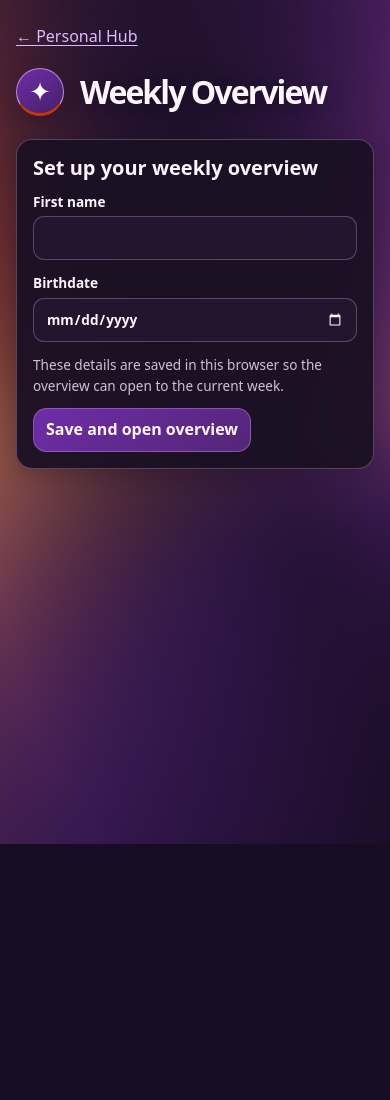
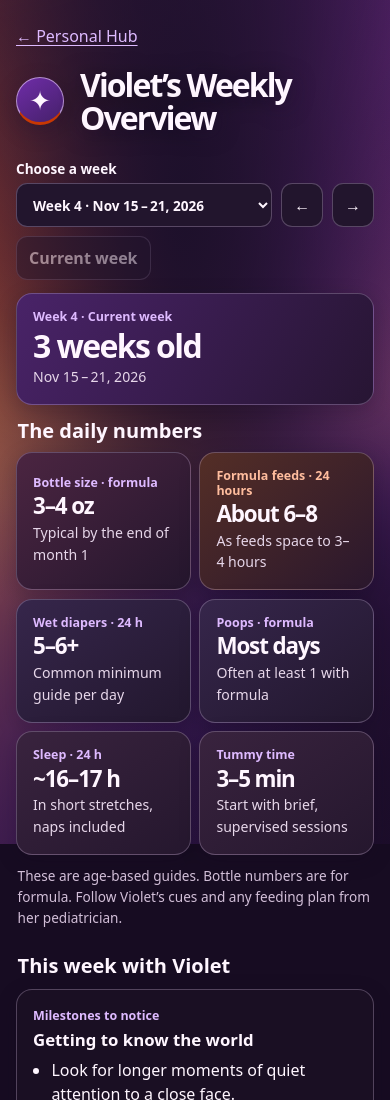
Before and after one commit to toddgack/personal-hub, a plain HTML site: page public/weekly.html in a window 390 px wide. Shown: the top 1100 px of the page. Before the commit the page ends 844 px from the top, so only its background shows below. Drawn offline with Linux system fonts and the light colour scheme.

Commit message:
Make Violet's overview mobile-first and add daily care guides

```diff
--- a/public/weekly.html
+++ b/public/weekly.html
@@ -4,7 +4,7 @@
   <meta charset="utf-8">
   <meta name="viewport" content="width=device-width, initial-scale=1">
   <meta name="theme-color" content="#170c22">
-  <title>Weekly Overview · Personal Hub</title>
+  <title>Violet’s Weekly Overview · Personal Hub</title>
   <link rel="stylesheet" href="/app-theme.css">
   <style>
     :root { color-scheme: dark; --ink: #fff6ff; --muted: #d2bfd8; --lavender: #debaff; --peach: #ffbd9e; --line: #e2c9f147; }
@@ -30,19 +30,22 @@
     button:disabled { opacity: .48; cursor: default; }
     :focus-visible { outline: 2px solid var(--lavender); outline-offset: 3px; }
     label { display: grid; gap: .28rem; font-weight: 650; font-size: .85rem; }
-    .cards { display: grid; grid-template-columns: 1.15fr 1fr 1fr; gap: .75rem; }
-    .weekly-page .stat { min-height: 9.6rem; display: flex; flex-direction: column; justify-content: center; gap: .2rem; }
+    .cards { display: grid; grid-template-columns: repeat(2, minmax(0, 1fr)); gap: .55rem; }
+    .cards .age-card { grid-column: 1 / -1; }
+    .weekly-page .stat { display: flex; flex-direction: column; justify-content: center; gap: .2rem; }
     .weekly-page .age-card { background: linear-gradient(120deg, #492368, #271533); }
     .weekly-page .size-card { background: linear-gradient(140deg, #4b2541, #24162d); }
     .weekly-page .count-card { background: linear-gradient(140deg, #542e26, #2a172d); }
     .eyebrow { color: var(--lavender); font-size: .78rem; font-weight: 750; }
     .count-card .eyebrow, .fact .eyebrow { color: var(--peach); }
-    .stat strong { font-size: clamp(1.6rem, 4vw, 2.65rem); line-height: 1.12; letter-spacing: -.06em; }
+    .stat strong { font-size: clamp(1.4rem, 4.5vw, 2.3rem); line-height: 1.1; letter-spacing: -.05em; }
+    .age-card strong { font-size: clamp(2rem, 7vw, 3.1rem); }
+    .week-controls select { max-width: 100%; }
     .stat .sub { font-size: .88rem; color: #e7d7ea; }
     .feeding-note { margin: .65rem .1rem 0; }
     .story { margin-top: 1.6rem; }
     .story > h2 { margin: 0 0 .65rem .1rem; }
-    .story-grid { display: grid; grid-template-columns: 1.1fr 1fr; gap: .75rem; }
+    .story-grid { display: grid; grid-template-columns: 1fr; gap: .65rem; }
     .story h3 { margin: .28rem 0 .45rem; }
     .story p + p { margin-top: .35rem; }
     .story ul { padding-left: 1.15rem; }
@@ -51,22 +54,21 @@
     .weekly-page .fact { background: linear-gradient(130deg, #44243a, #25172f); }
     .sources { margin-top: 1.25rem; font-size: .85rem; }
     details summary { cursor: pointer; font-weight: 650; }
-    .sources p, #settings form { margin-top: .65rem; }
+    .sources p, .care details p { margin-top: .6rem; }
     .sources ul { padding-left: 1.12rem; margin-top: .4rem; }
-    #settings { max-width: 33rem; }
-    #settings form { display: grid; gap: .75rem; }
-    #settings form p { margin: 0; }
-    .settings-action { margin-top: .8rem; }
-    #profile-error { color: var(--peach); }
-    #profile-error:empty { display: none; }
-    @media (max-width: 650px) {
-      .cards { grid-template-columns: 1fr 1fr; gap: .6rem; }
-      .cards .age-card { grid-column: 1 / -1; min-height: auto; }
-      .weekly-page .stat { min-height: 7.7rem; }
-      .story-grid { grid-template-columns: 1fr; gap: .6rem; }
-      .story-stack { gap: .6rem; }
+    .care { margin-top: 1.4rem; }
+    .care > h2 { margin: 0 0 .65rem .1rem; }
+    .care details + details { margin-top: .45rem; }
+    .care details { padding: .8rem .9rem; }
+    .care summary { min-height: 1.45rem; }
+    .weekly-page details.callout { border-inline-start: 3px solid var(--orange); }
+    .section-label { grid-column: 1 / -1; margin: .3rem .1rem 0; }
+    .weekly-page .diaper-card { background: linear-gradient(145deg, #36264b, #22172e); }
+    .weekly-page .rest-card { background: linear-gradient(145deg, #39233e, #25172e); }
+    @media (min-width: 700px) {
+      .cards { grid-template-columns: repeat(3, minmax(0, 1fr)); }
+      .story-grid { grid-template-columns: 1.1fr 1fr; }
     }
-    @media (max-width: 380px) { .week-controls button { flex: 1 1 auto; } }
   </style>
 </head>
 <body class="hub-app weekly-page">
@@ -75,21 +77,10 @@
     <a href="/">← Personal Hub</a>
     <header>
       <span class="mark" aria-hidden="true">✦</span>
-      <h1 id="title">Weekly Overview</h1>
+      <h1>Violet’s Weekly Overview</h1>
     </header>
 
-    <section class="panel" id="settings" aria-labelledby="settings-title" hidden>
-      <h2 id="settings-title">Set up your weekly overview</h2>
-      <form id="profile-form">
-        <label>First name <input type="text" id="name" maxlength="30" required></label>
-        <label>Birthdate <input type="date" id="birthday" min="1900-01-01" required></label>
-        <p class="muted small">These details are saved in this browser so the overview can open to the current week.</p>
-        <p role="alert" id="profile-error"></p>
-        <div><button class="primary" type="submit">Save and open overview</button> <button type="button" id="cancel" hidden>Cancel</button></div>
-      </form>
-    </section>
-
-    <div id="dashboard" hidden>
+    <div id="dashboard">
       <div class="week-controls" aria-label="Week navigation">
         <label>Choose a week <select id="week"></select></label>
         <button type="button" id="previous" aria-label="Previous week">←</button>
@@ -103,6 +94,7 @@
           <strong id="age"></strong>
           <p class="sub" id="dates"></p>
         </section>
+        <h2 class="section-label">The daily numbers</h2>
         <section class="panel stat size-card">
           <h2 class="eyebrow">Bottle size · formula</h2>
           <strong id="size"></strong>
@@ -113,11 +105,31 @@
           <strong id="count"></strong>
           <p class="sub" id="count-note"></p>
         </section>
+        <section class="panel stat diaper-card">
+          <h2 class="eyebrow">Wet diapers · 24 h</h2>
+          <strong id="wet"></strong>
+          <p class="sub" id="wet-note"></p>
+        </section>
+        <section class="panel stat diaper-card">
+          <h2 class="eyebrow">Poops · formula</h2>
+          <strong id="poop"></strong>
+          <p class="sub" id="poop-note"></p>
+        </section>
+        <section class="panel stat rest-card">
+          <h2 class="eyebrow">Sleep · 24 h</h2>
+          <strong id="sleep"></strong>
+          <p class="sub" id="sleep-note"></p>
+        </section>
+        <section class="panel stat rest-card">
+          <h2 class="eyebrow">Tummy time</h2>
+          <strong id="tummy"></strong>
+          <p class="sub" id="tummy-note"></p>
+        </section>
       </div>
-      <p class="muted small feeding-note">General formula guides. Follow hunger and fullness cues and any feeding plan from your pediatrician.</p>
+      <p class="muted small feeding-note">These are age-based guides. Bottle numbers are for formula. Follow Violet’s cues and any feeding plan from her pediatrician.</p>
 
       <section class="story" aria-labelledby="story-title">
-        <h2 id="story-title">This week</h2>
+        <h2 id="story-title">This week with Violet</h2>
         <div class="story-grid">
           <section class="panel">
             <p class="eyebrow">Milestones to notice</p>
@@ -140,6 +152,30 @@
         </div>
       </section>
 
+      <section class="care" aria-labelledby="care-title">
+        <h2 id="care-title">Worth knowing</h2>
+        <details class="panel">
+          <summary>Feeding cues and growth</summary>
+          <p id="feeding-cues"></p>
+          <p id="growth"></p>
+        </details>
+        <details class="panel">
+          <summary>What a diaper can tell you</summary>
+          <p id="diaper-detail"></p>
+          <p id="stool-detail"></p>
+        </details>
+        <details class="panel">
+          <summary>Sleep and play</summary>
+          <p>For sleep, place her on her back on a firm, flat surface with an empty sleep space. Tummy time is for awake, supervised play.</p>
+          <p id="play-detail"></p>
+        </details>
+        <details class="panel callout" id="callout" open>
+          <summary>When to call the pediatrician</summary>
+          <p id="fever"></p>
+          <p>Call about poor feeding, fewer wet diapers than usual, or a stool that’s bloody, white or clay-colored, or black and tarry after the newborn transition.</p>
+        </details>
+      </section>
+
       <details class="panel sources">
         <summary>Sources and age ranges</summary>
         <p id="feeding-source-note"></p>
@@ -149,15 +185,19 @@
           <li><a href="https://www.healthychildren.org/English/tips-tools/symptom-checker/IFrame/Pages/SymptomViewer.aspx?symptom=Bottle-Feeding%20%28Formula%29%20Questions">AAP bottle size examples by age</a></li>
           <li><a href="https://www.cdc.gov/infant-toddler-nutrition/mealtime/signs-your-child-is-hungry-or-full.html">CDC hunger and fullness cues</a></li>
           <li><a href="https://www.healthychildren.org/English/ages-stages/baby/Pages/How-Your-Newborn-Behaves.aspx">AAP newborn senses and behavior</a></li>
+          <li><a href="https://www.healthychildren.org/English/ages-stages/baby/feeding-nutrition/Pages/how-often-and-how-much-should-your-baby-eat.aspx">AAP diaper and feeding patterns</a></li>
+          <li><a href="https://www.healthychildren.org/English/ages-stages/baby/diapers-clothing/Pages/Infant-Constipation.aspx">AAP infant stool frequency</a> · <a href="https://www.healthychildren.org/English/ages-stages/baby/diapers-clothing/Pages/Diarrhea-in-Babies.aspx">stool color and texture</a></li>
+          <li><a href="https://www.healthychildren.org/English/ages-stages/baby/sleep/Pages/Getting-Your-Baby-to-Sleep.aspx">AAP newborn sleep</a> · <a href="https://aasm.org/resources/pdf/pressroom/pediatric-sleep-duration-consensus.pdf">AASM sleep by age</a></li>
+          <li><a href="https://www.healthychildren.org/English/ages-stages/baby/sleep/Pages/Back-to-Sleep-Tummy-to-Play.aspx">AAP safe sleep and tummy time</a></li>
+          <li><a href="https://www.healthychildren.org/English/ages-stages/baby/pages/First-Month-Physical-Appearance-and-Growth.aspx">AAP first-month growth</a> · <a href="https://www.healthychildren.org/English/health-issues/conditions/fever/Pages/fever-and-your-baby.aspx">AAP fever guidance</a></li>
           <li><a id="development-source" href="https://www.cdc.gov/act-early/milestones/">Development and activity source</a></li>
         </ul>
       </details>
-      <button class="settings-action" type="button" id="edit">Edit baby details</button>
     </div>
     <noscript>This overview uses JavaScript to calculate the current week.</noscript>
   </main>
   <script>
-    const storageKey = 'personal-hub.weekly-overview.v1';
+    const birthDate = '2026-10-25';
     const dayMs = 86400000;
     const arizona = new Intl.DateTimeFormat('en-US', {
       timeZone: 'America/Phoenix', year: 'numeric', month: '2-digit', day: '2-digit'
@@ -265,20 +305,14 @@
       }
     ];
 
-    let profile;
     let selectedWeek;
     let followsToday = true;
     let lastDay;
+    let lastSafetyWeek;
 
     function dayInArizona(date = new Date()) {
       const parts = Object.fromEntries(arizona.formatToParts(date).map(({type,value}) => [type,value]));
       return Date.UTC(Number(parts.year), Number(parts.month) - 1, Number(parts.day)) / dayMs;
-    }
-
-    function parseBirthday(value) {
-      if (typeof value !== 'string' || !/^\d{4}-\d{2}-\d{2}$/.test(value) || value < '1900-01-01') return null;
-      const parsed = Date.parse(value + 'T00:00:00Z');
-      return Number.isFinite(parsed) && new Date(parsed).toISOString().slice(0,10) === value ? parsed / dayMs : null;
     }
 
     function sunday(day) { return day - new Date(day * dayMs).getUTCDay(); }
@@ -303,6 +337,26 @@
       return ['Varies', 'Formula intake shifts as solids grow', 'Varies', 'Milk and solids shape the day'];
     }
 
+    function dailyCare(birth, day) {
+      const age = day - birth;
+      const newborn = day < monthAt(birth, 1);
+      const beforeFourMonths = day < monthAt(birth, 4);
+      const afterFirstBirthday = day >= monthAt(birth, 12);
+      const wet = age < 5
+        ? ['Rising', 'By day 5, look for at least 5–6']
+        : ['5–6+', 'Common minimum guide per day'];
+      const poop = age < 5 ? ['Varies', 'Dark first stools turn lighter'] :
+        afterFirstBirthday ? ['Varies', 'Watch her usual pattern'] :
+        ['Most days', newborn ? 'Often at least 1 with formula' : 'Often daily with formula'];
+      const sleep = newborn ? ['~16–17 h', 'In short stretches, naps included'] :
+        beforeFourMonths ? ['Varies', 'Sleep is still spread across day and night'] :
+        ['12–16 h', 'Per day with naps, ages 4–12 months'];
+      const tummy = age < 49 ? ['3–5 min', 'Start with brief, supervised sessions'] :
+        ['15–30 min', 'Daily goal by 7 weeks, split up'];
+      if (age >= 120) tummy.splice(0, 2, 'Floor play', 'Awake, supervised movement');
+      return { wet, poop, sleep, tummy, newborn, age };
+    }
+
     function optionLabel(birth, week) {
       const start = weekStart(birth, week);
       return 'Week ' + week + ' · ' + dateRange.formatRange(new Date(start * dayMs), new Date((start + 6) * dayMs));
@@ -315,7 +369,7 @@
     }
 
     function render() {
-      const birth = parseBirthday(profile.birthdate), today = dayInArizona();
+      const today = dayInArizona();
       lastDay = today;
       const finalWeek = weekOf(birth, monthAt(birth, 12));
       const actualWeek = weekOf(birth, today);
@@ -337,8 +391,6 @@
       get('previous').disabled = selectedWeek <= 1;
       get('next').disabled = selectedWeek >= finalWeek;
       get('current').disabled = selectedWeek === actualWeek;
-      write('title', profile.name + '’s Weekly Overview');
-      write('story-title', 'This week with ' + profile.name);
       write('week-tag', 'Week ' + selectedWeek + (isCurrent ? ' · Current week' : ''));
       write('age', ref >= birthday ? '1 year old' : age);
       write('dates', dateRange.formatRange(new Date(start * dayMs), new Date(end * dayMs)));
@@ -346,6 +398,27 @@
       write('size-note', sizeNote);
       write('count', count);
       write('count-note', countNote);
+      const care = dailyCare(birth, ref);
+      for (const key of ['wet', 'poop', 'sleep', 'tummy']) {
+        write(key, care[key][0]);
+        write(key + '-note', care[key][1]);
+      }
+      write('feeding-cues', 'Hands to mouth or turning toward the bottle can signal hunger. Closing her mouth or turning away can mean she’s full.');
+      write('growth', care.newborn
+        ? 'Many newborns regain their birth weight by about 2 weeks. Growth spurts can happen around days 7–10 and again around 3–6 weeks. Your pediatrician can help interpret her weight trend.'
+        : 'At well visits, follow her growth over time. Weight, length, and head circumference together tell more than a single measurement.');
+      write('diaper-detail', 'Count pee and poop separately. A diaper with both counts once in each category. Watch for a noticeable drop in wet diapers or darker urine.');
+      write('stool-detail', care.newborn
+        ? 'Black, sticky meconium is expected in the first days. After that, yellow, tan, or green can be normal. In the first month, less than one poop a day can be worth a call, especially if she’s feeding less.'
+        : 'Yellow, tan, and green can all be normal. Formula-fed babies often poop most days and can sometimes go 1–2 days between soft stools. Check in about hard, dry stools or a sudden increase in watery stools.');
+      write('play-detail', care.age < 49
+        ? 'If she’s comfortable, start with 3–5 minutes of awake, supervised tummy time 2–3 times a day and build gradually toward 15–30 minutes total by 7 weeks.'
+        : 'Offer supervised floor play while she’s awake. Keep sessions short if she’s tired or fussy.');
+      write('fever', ref <= monthAt(birth, 3)
+        ? 'At 3 months or younger, a rectal temperature of 100.4°F (38°C) or higher means call right away.'
+        : 'For fever with poor feeding or signs of dehydration, call her pediatrician for guidance.');
+      if (lastSafetyWeek !== selectedWeek) get('callout').open = ref <= monthAt(birth, 3);
+      lastSafetyWeek = selectedWeek;
       write('milestone-title', stage.title);
       get('milestones').replaceChildren(...[first, second].map(text => {
         const item = document.createElement('li');
@@ -361,64 +434,19 @@
       write('feeding-source-note', 'Cards show general formula guidance for the displayed age. The daily estimates based on 3–4 hour intervals are examples. Milestones use broader age windows.');
     }
 
-    function openDashboard() {
-      const birth = parseBirthday(profile.birthdate);
-      const finalWeek = weekOf(birth, monthAt(birth, 12));
-      get('week').replaceChildren(...Array.from({length: finalWeek}, (_, i) =>
-        new Option(optionLabel(birth, i + 1), String(i + 1))));
-      get('settings').hidden = true;
-      get('dashboard').hidden = false;
-      choose(weekOf(birth, dayInArizona()), true);
-    }
+    const birth = Date.parse(birthDate + 'T00:00:00Z') / dayMs;
+    const firstBirthdayWeek = weekOf(birth, monthAt(birth, 12));
+    get('week').replaceChildren(...Array.from({length: firstBirthdayWeek}, (_, i) =>
+      new Option(optionLabel(birth, i + 1), String(i + 1))));
 
-    function openSettings() {
-      get('birthday').max = new Date(dayInArizona() * dayMs).toISOString().slice(0,10);
-      get('settings').hidden = false;
-      get('dashboard').hidden = true;
-      get('cancel').hidden = !profile;
-      get('name').value = profile?.name ?? '';
-      get('birthday').value = profile?.birthdate ?? '';
-    }
-
-    get('profile-form').addEventListener('submit', event => {
-      event.preventDefault();
-      const name = get('name').value.trim(), birthdate = get('birthday').value;
-      const birth = parseBirthday(birthdate);
-      if (!name || birth === null || birth > dayInArizona()) {
-        write('profile-error', 'Enter a name and a valid birthdate.');
-        return;
-      }
-      try {
-        localStorage.setItem(storageKey, JSON.stringify({name, birthdate}));
-      } catch {
-        write('profile-error', 'This browser couldn’t save those details.');
-        return;
-      }
-      profile = {name, birthdate};
-      write('profile-error', '');
-      openDashboard();
-      get('week').focus();
-    });
-    get('edit').addEventListener('click', () => { openSettings(); get('name').focus(); });
-    get('cancel').addEventListener('click', openDashboard);
     get('week').addEventListener('change', event => choose(Number(event.target.value)));
     get('previous').addEventListener('click', () => choose(selectedWeek - 1));
     get('next').addEventListener('click', () => choose(selectedWeek + 1));
-    get('current').addEventListener('click', () => choose(weekOf(parseBirthday(profile.birthdate), dayInArizona()), true));
-
-    try {
-      const saved = JSON.parse(localStorage.getItem(storageKey));
-      const birth = parseBirthday(saved?.birthdate);
-      if (typeof saved?.name === 'string' && saved.name.length <= 30 && saved.name.trim() && birth !== null && birth <= dayInArizona()) profile = saved;
-    } catch {
-      write('profile-error', 'Saved details couldn’t be read. You can enter them again.');
-    }
-    if (profile) openDashboard();
-    else openSettings();
+    get('current').addEventListener('click', () => choose(weekOf(birth, dayInArizona()), true));
+    choose(weekOf(birth, dayInArizona()), true);
     setInterval(() => {
-      if (profile && !get('dashboard').hidden && lastDay !== dayInArizona()) render();
+      if (lastDay !== dayInArizona()) render();
     }, 30000);
-
   </script>
 </body>
 </html>
```
